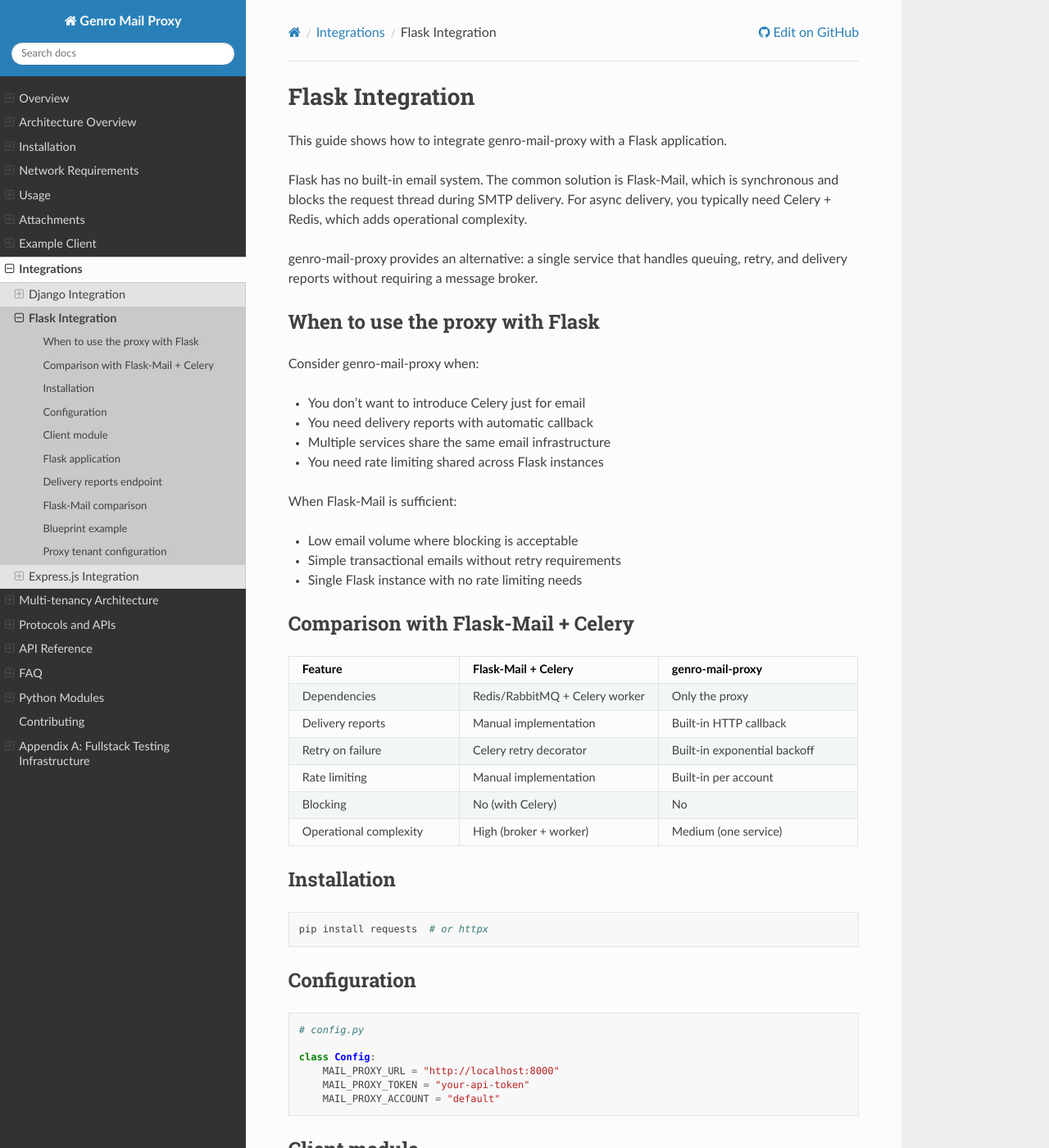
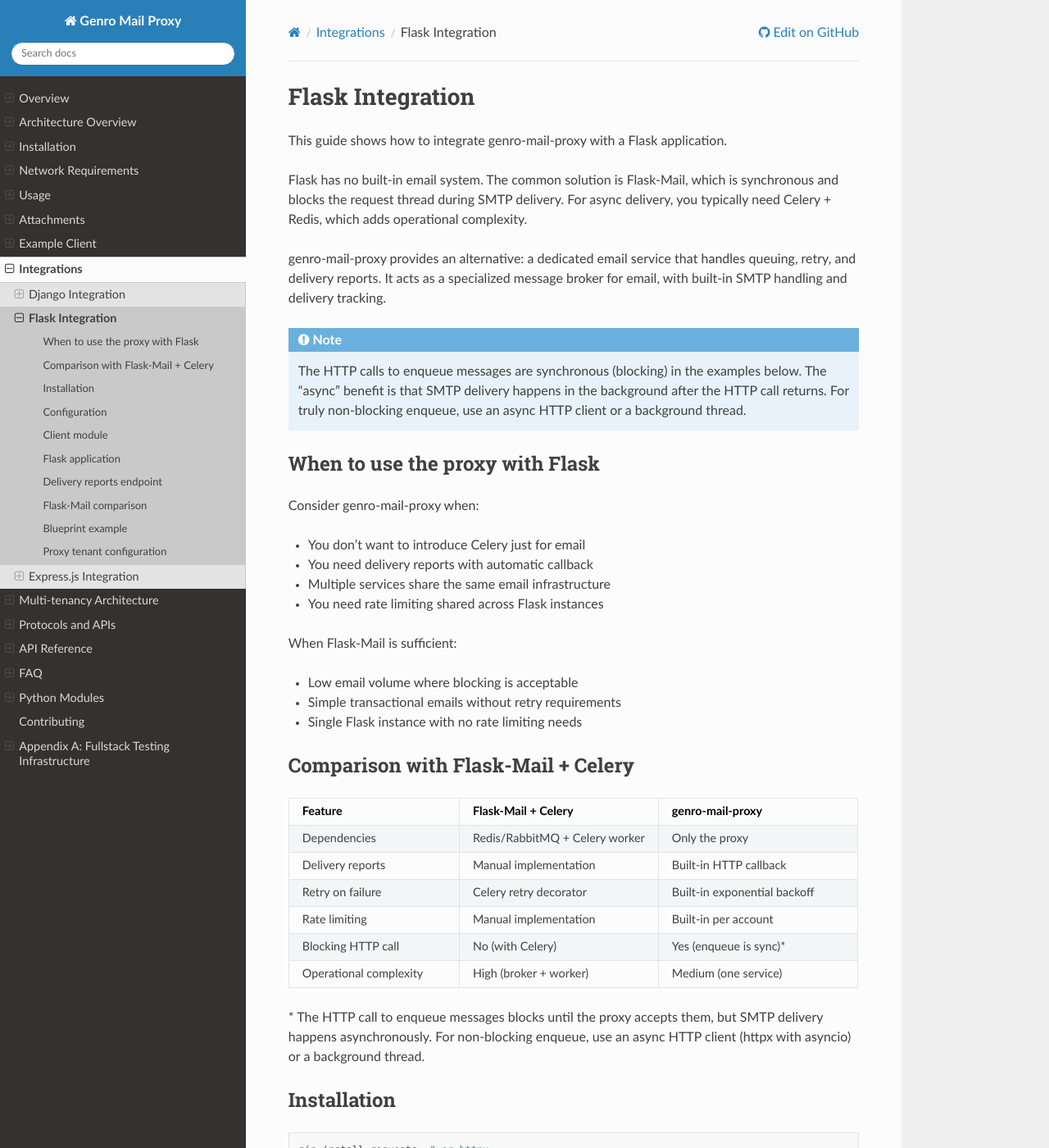
Before and after one commit to genropy/genro-mail-proxy, a Sphinx documentation site: the page built from docs/flask_integration.rst, in a window 1280 px wide and 1400 px high. Shown: the whole window at 82% size. Built offline with Sphinx 7.4.7 and the Read the Docs theme 3.1.0, drawn with Linux system fonts in a browser that asks for light colours.

Commit message:
docs: fix inaccuracies in Django/Flask integration guides (#30)
Django:
- Clarify that Celery can track results via django-celery-results
- Remove misleading claim about losing visibility

Flask:
- Clarify that genro-mail-proxy acts as a specialized email broker
- Fix table: HTTP enqueue calls ARE blocking (sync)
- Add note explaining sync enqueue vs async SMTP delivery
- Suggest async HTTP client for truly non-blocking enqueue

Closes #30

```diff
--- a/docs/django_integration.rst
+++ b/docs/django_integration.rst
@@ -366,8 +366,10 @@
 
        return JsonResponse({"ok": True})
 
-The Celery approach is simpler to set up if you already have Celery, but you
-lose visibility into what happened after the message was queued.
+The Celery approach is simpler to set up if you already have Celery.
+With `django-celery-results <https://django-celery-results.readthedocs.io/>`_
+you can also track task results, though delivery reports require custom
+implementation rather than being built-in.
 
 Tracking email status
 ---------------------
--- a/docs/flask_integration.rst
+++ b/docs/flask_integration.rst
@@ -8,8 +8,16 @@
 is synchronous and blocks the request thread during SMTP delivery. For async
 delivery, you typically need Celery + Redis, which adds operational complexity.
 
-genro-mail-proxy provides an alternative: a single service that handles
-queuing, retry, and delivery reports without requiring a message broker.
+genro-mail-proxy provides an alternative: a dedicated email service that handles
+queuing, retry, and delivery reports. It acts as a specialized message broker
+for email, with built-in SMTP handling and delivery tracking.
+
+.. note::
+
+   The HTTP calls to enqueue messages are synchronous (blocking) in the examples
+   below. The "async" benefit is that SMTP delivery happens in the background
+   after the HTTP call returns. For truly non-blocking enqueue, use an async
+   HTTP client or a background thread.
 
 When to use the proxy with Flask
 --------------------------------
@@ -49,12 +57,16 @@
    * - Rate limiting
      - Manual implementation
      - Built-in per account
-   * - Blocking
+   * - Blocking HTTP call
      - No (with Celery)
-     - No
+     - Yes (enqueue is sync)*
    * - Operational complexity
      - High (broker + worker)
      - Medium (one service)
+
+\* The HTTP call to enqueue messages blocks until the proxy accepts them,
+but SMTP delivery happens asynchronously. For non-blocking enqueue, use
+an async HTTP client (httpx with asyncio) or a background thread.
 
 Installation
 ------------
```
